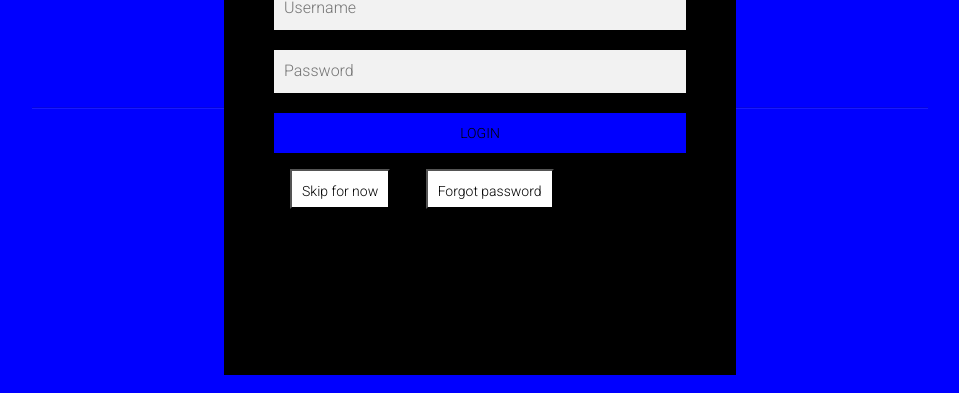
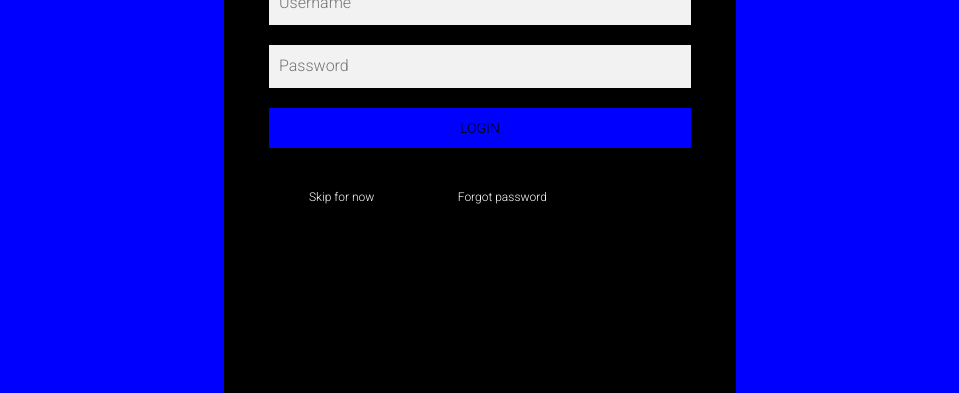
Before and after one commit to Anupya/low-key, a PHP site: template web/views/index.twig in a window 1280 px wide. Shown: the part 413-806 px from the top of the page, without its empty margins (160-1119 px from the left). Run offline with PHP 8.4, Linux system fonts and the light colour scheme; the template is opened without the code that fills it, so the values that code supplies are empty; some libraries are stand-ins or nearby versions; some web fonts are replaced.

Commit message:
commit now
omfg

```diff
--- a/web/stylesheets/main.css
+++ b/web/stylesheets/main.css
@@ -19,11 +31,11 @@ h1 {
     color: white;
 }
 
+/*
 .ui-divider {
     position: relative;
     margin: auto;
-    line-height: 3px;
-    top: 130px;
+    top: 180px;
     height: 0;
     font-weight: 700;
     letter-spacing: 0.05em;
@@ -40,11 +62,13 @@ h1 {
     position: absolute;
     font-size: 14px;
     font-family: "Roboto", sans-serif;
-    padding: 50px;
     background: black;
     margin: auto;
     left: 0px;
     right: 0px;
+    padding: 45px;
+    transition-delay: 1s;
+    animation: appear
 }
 
 .login_modal .form {
@@ -95,12 +118,19 @@ h1 {
 }
 
 .under_login button {
-    color: black;
-    background: white;
+    color: white;
+    background: black;
     padding: 10px;
-    margin: 16px;
+    margin: 30px;
     height: 40px;
+    border: none;
+    font-size: 12px;
     cursor: pointer;
+}
+
+.under_login button:hover {
+    animation: under_hover_button 1s;
+    color: blue;
 }
 
 .under_login a {
```
Also changed, not shown: other parts of web/stylesheets/main.css (+26 -5 lines).
